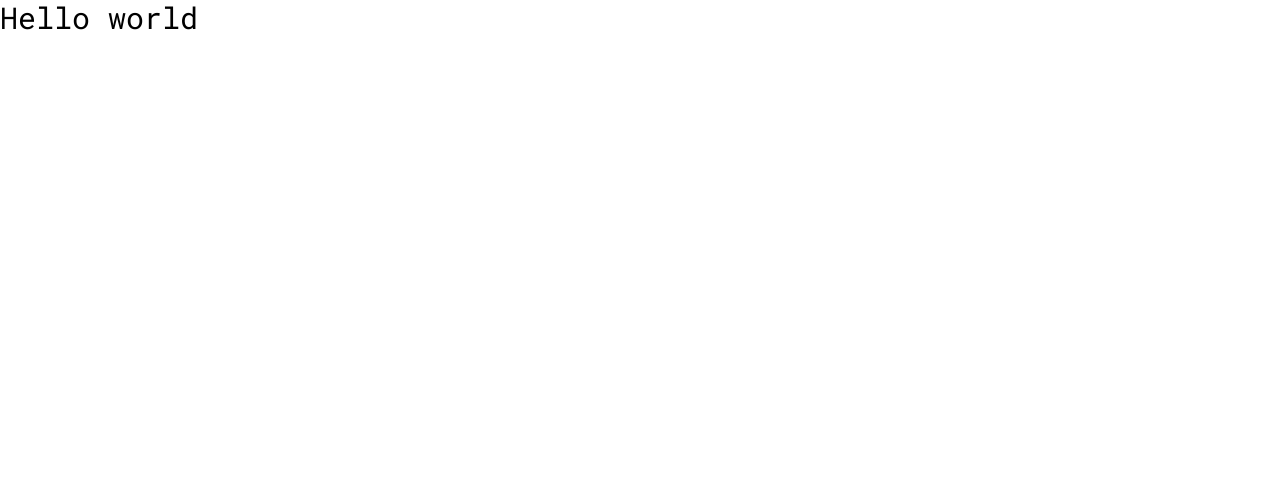
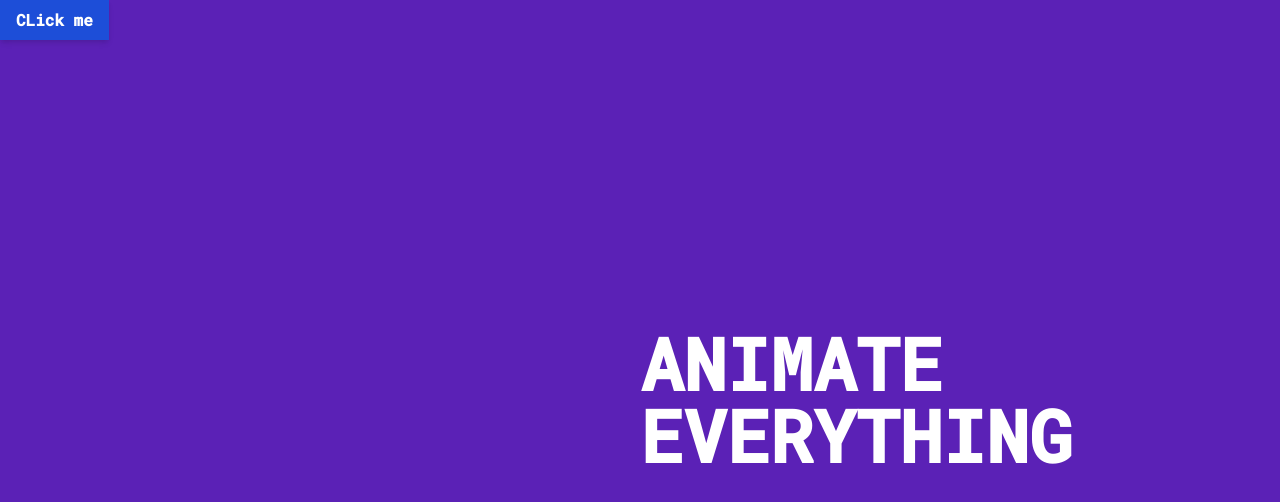
Before and after one commit to WanderningMaster/animate-everything, a React (Create React App) app in the folder client/: page / in a window 1280 px wide. Shown: the top 502 px of the page. Built offline with nearby package versions, Linux system fonts and the light colour scheme.

Commit message:
client: + basic markup for auth pages

```diff
--- /dev/null
+++ b/client/src/assets/scaffold.css
@@ -0,0 +1,11 @@
+@import url("https://fonts.googleapis.com/css2?family=Roboto+Mono:wght@300;400;500&display=swap");
+
+@tailwind base;
+@tailwind components;
+@tailwind utilities;
+
+@layer components {
+    .btn-primary {
+        @apply py-2 px-4 bg-blue-500 text-white font-semibold shadow-md hover:bg-blue-700 focus:outline-none focus:ring-2 focus:ring-blue-400 focus:ring-opacity-75
+    }
+}
--- a/client/src/index.tsx
+++ b/client/src/index.tsx
@@ -1,13 +1,13 @@
 import React from "react";
 import ReactDOM from "react-dom/client";
-import { App } from "./App";
-import "./index.css";
+import "./assets/scaffold.css";
+import { SignInPage } from "./pages/auth/sign-in-page";
 
 const root = ReactDOM.createRoot(
   document.getElementById("root") as HTMLElement,
 );
 root.render(
   <React.StrictMode>
-    <App />
+    <SignInPage />
   </React.StrictMode>,
 );
--- /dev/null
+++ b/client/src/pages/auth/sign-in-page.tsx
@@ -0,0 +1,19 @@
+import * as React from "react";
+import { FC } from "react";
+
+export const SignInPage: FC = () => {
+  return (
+    <div className={"w-screen h-screen bg-purple-800 flex flex-row"}>
+      <div className={"backdrop-blur-md bg-white/10 w-6/12 h-full"}>
+        <button className={"btn-primary"}>
+          CLick me
+        </button>
+      </div>
+      <div className={"w-6/12 h-full flex flex-col justify-center"}>
+        <div className={"text-7xl font-bold text-white flex justify-center"}>
+          ANIMATE EVERYTHING
+        </div>
+      </div>
+    </div>
+  );
+};
--- a/client/tailwind.config.js
+++ b/client/tailwind.config.js
@@ -8,6 +8,9 @@ module.exports = {
       fontFamily: {
         sans: ["Roboto Mono", "monospace"],
       },
+      backgroundImage: {
+        "auth-background": "url('images/auth-background.jpg')",
+      },
     },
   },
   plugins: [],
--- a/client/tsconfig.json
+++ b/client/tsconfig.json
@@ -7,6 +7,11 @@
     "node_modules"
   ],
   "compilerOptions": {
+    "paths": {
+      "~/*": [
+        "src/*"
+      ]
+    },
     "baseUrl": "src",
     "allowJs": true,
     "skipLibCheck": true,
```
Also changed, not shown: client/src/application/app.tsx (renamed from client/src/App.tsx), client/src/assets/images/auth-background.jpg (added).
